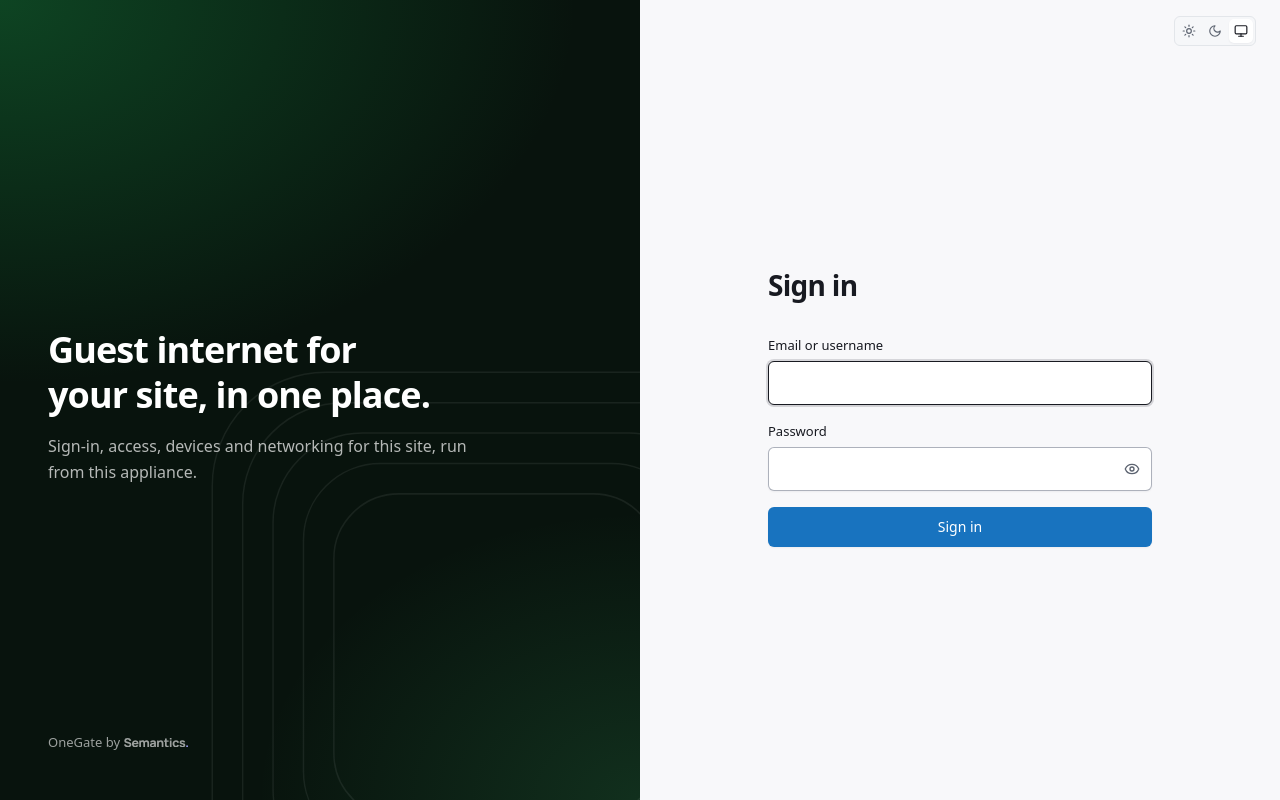
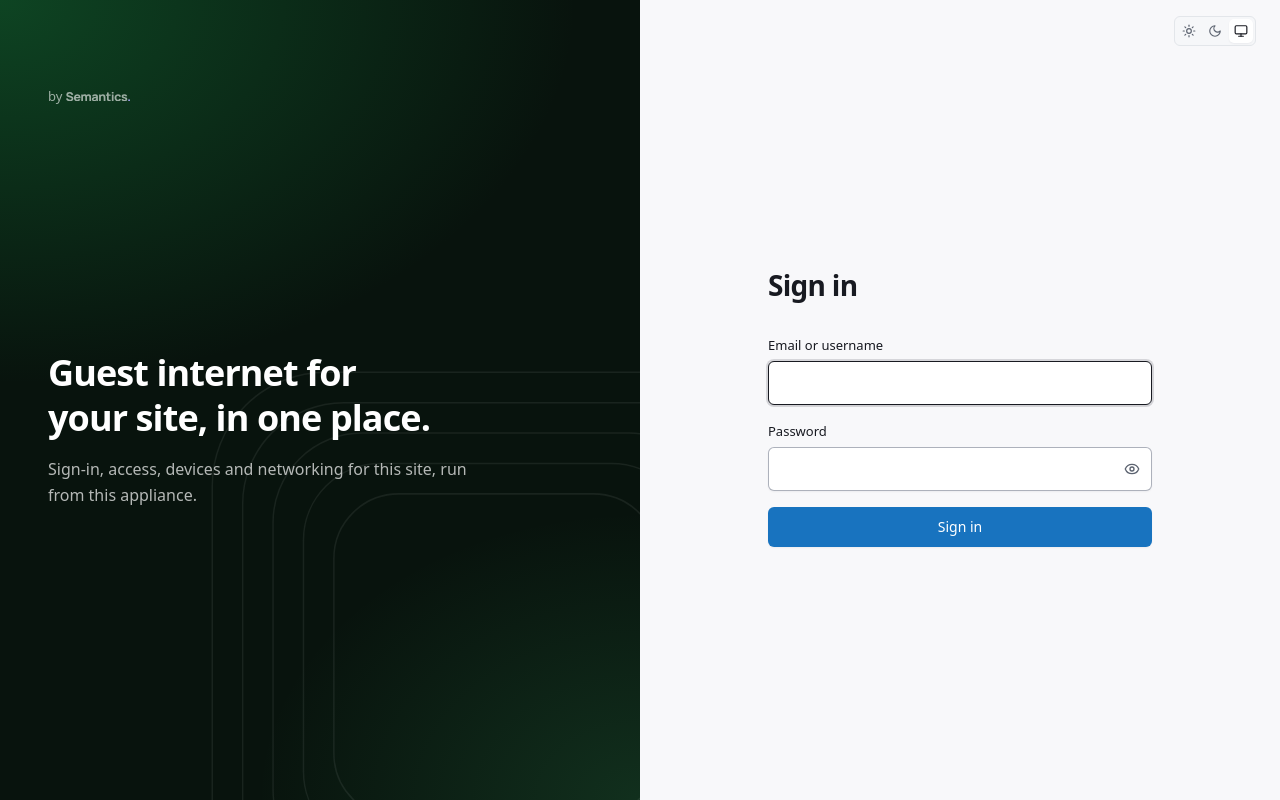
Before and after one commit to aibrahiiim1/StayConnectEnterprise, a Next.js app in the folder hotel-admin/: page /login in a window 1280 px wide. Built offline with nearby package versions, Linux system fonts and the light colour scheme.

Commit message:
Sign-in page: by Semantics sits under the OneGate logo, on the brand panel and on a phone, in place of the line at the bottom

```diff
--- a/hotel-admin/app/login/page.tsx
+++ b/hotel-admin/app/login/page.tsx
@@ -3,7 +3,7 @@
 import { Suspense, useCallback, useEffect, useRef, useState } from "react";
 import { useRouter, useSearchParams } from "next/navigation";
 import { Eye, EyeOff } from "lucide-react";
-import { BySemantics, OneGateLockup, OneGateWordmark } from "@/components/brand";
+import { BySemantics, OneGateWordmark } from "@/components/brand";
 import { Button } from "@/components/ui/button";
 import { Input, Field } from "@/components/ui/input";
 import { Callout, ErrorBanner } from "@/components/ui/error-banner";
@@ -207,7 +207,10 @@ function LoginInner() {
           ))}
         </svg>
 
-        <OneGateWordmark animated className="relative h-8 [--og-gate:#FFFFFF] [--og-one:#4ADE80]" />
+        <div className="relative flex flex-col items-start gap-1.5">
+          <OneGateWordmark animated className="h-8 [--og-gate:#FFFFFF] [--og-one:#4ADE80]" />
+          <BySemantics lead="by" tone="onDark" className="text-white/60" />
+        </div>
 
         <div className="relative max-w-md space-y-4">
           <h2 className="text-4xl font-semibold leading-tight tracking-tight text-balance">
@@ -218,12 +221,15 @@ function LoginInner() {
           </p>
         </div>
 
-        <BySemantics tone="onDark" className="relative text-white/60" />
+        <div aria-hidden />
       </aside>
 
       <div className="flex min-h-screen flex-col">
         <header className="flex items-center justify-between gap-3 px-4 py-4 sm:px-6 lg:justify-end">
-          <OneGateLockup animated className="lg:hidden" />
+          <div className="flex flex-col items-start gap-1 lg:hidden">
+            <OneGateWordmark animated className="h-[1.375rem]" />
+            <BySemantics lead="by" className="text-muted-foreground" />
+          </div>
           <ThemeToggle />
         </header>
 
@@ -298,9 +304,6 @@ function LoginInner() {
           </div>
         </main>
 
-        <footer className="px-4 pb-6 text-center text-muted-foreground sm:px-6 lg:hidden">
-          <BySemantics />
-        </footer>
       </div>
     </div>
   );
--- a/hotel-admin/components/brand.tsx
+++ b/hotel-admin/components/brand.tsx
@@ -147,10 +147,14 @@ export function SemanticsWordmark({ className, tone = "auto" }: { className?: st
   );
 }
 
-export function BySemantics({ className, tone = "auto" }: { className?: string; tone?: "auto" | "onDark" }) {
+export function BySemantics({ className, tone = "auto", lead = "OneGate by" }: {
+  className?: string;
+  tone?: "auto" | "onDark";
+  lead?: string;
+}) {
   return (
     <span className={cn("inline-flex items-baseline gap-[0.3em] text-caption", className)}>
-      <span>OneGate by</span>
+      <span>{lead}</span>
       <SemanticsWordmark tone={tone} />
     </span>
   );
```
